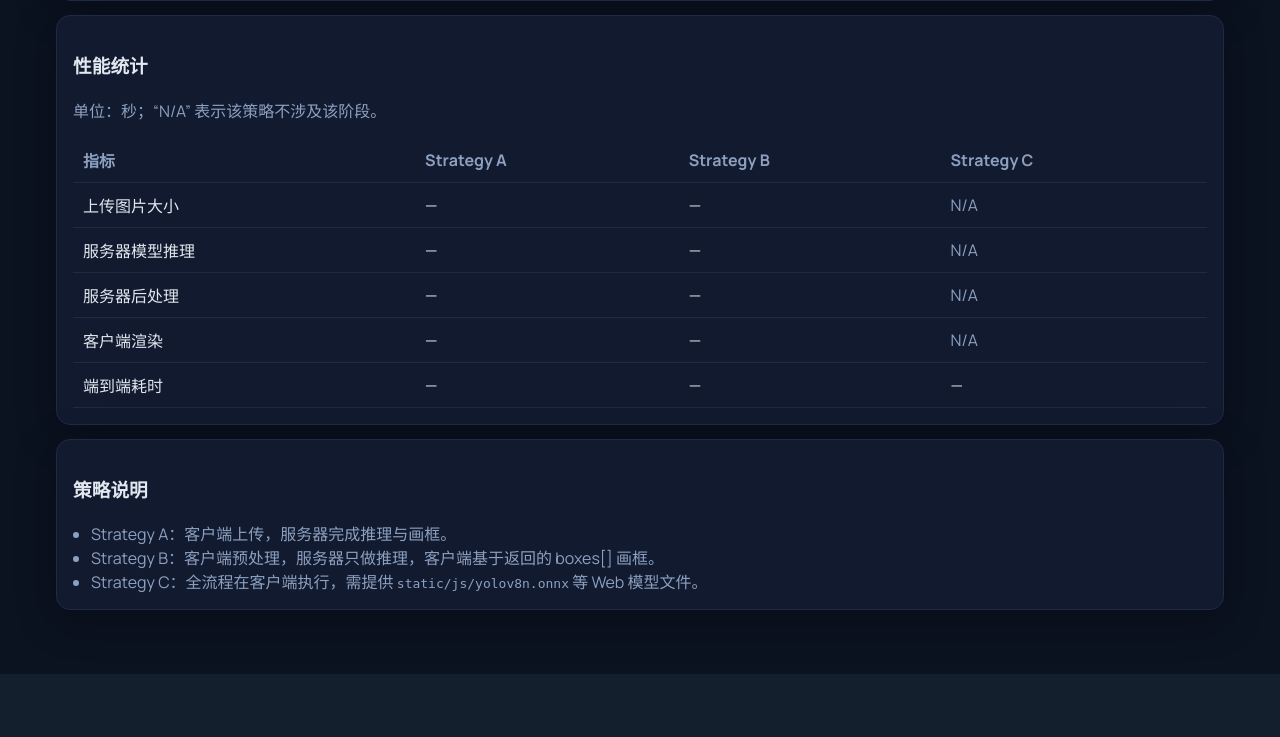
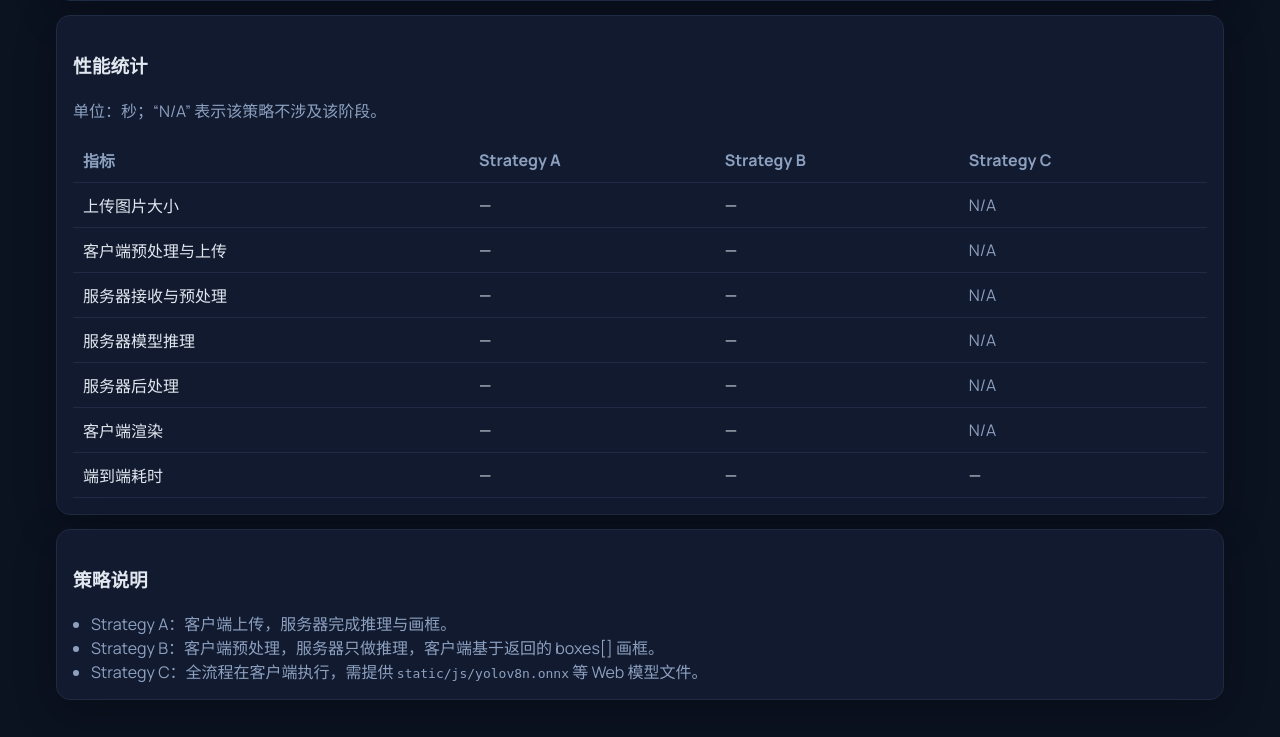
Before and after one commit to Ethan0318/YOLO-Project-for-SCUT-Software-Architecture-Class, a Flask app: page / in a window 1280 px wide. Shown: the part 856-1593 px from the top of the page. Before the commit the page ends 1530 px from the top, so only its background shows below. Run offline with Flask 3, Linux system fonts and the light colour scheme; some libraries are stand-ins or nearby versions.

Commit message:
ver-3.0
修改了性能指标

```diff
--- a/app.py
+++ b/app.py
@@ -69,7 +69,10 @@
     uploaded.save(save_path)
     save_io_time = time.time() - save_start
 
+    decode_start = time.time()
     img = cv2.imread(str(save_path))
+    decode_time = time.time() - decode_start
+    server_recv_pre = save_io_time + decode_time
 
 
     if strategy == "C":
@@ -106,6 +109,7 @@
             "original": to_relative(save_path),
             "detected": to_relative(detected_path),
             "timings": {
+                "server_recv_pre": round(server_recv_pre, 3),
                 "server_infer": round(infer_time, 3),
                 "server_post": round(post_render_time + encode_time + (time.time() - resp_prep_start), 3),
             },
@@ -140,6 +144,7 @@
             "original": to_relative(save_path),
             "boxes": boxes,
             "timings": {
+                "server_recv_pre": round(server_recv_pre, 3),
                 "server_infer": round(infer_time, 3),
                 "server_post": round(assemble_time + (time.time() - resp_prep_start), 3),
             },
--- a/static/js/main.js
+++ b/static/js/main.js
@@ -13,9 +13,9 @@
 };
 
 const metricIds = {
-  a: { size: "metric-size-a", serverInfer: "metric-infer-a", serverPost: "metric-post-a", clientRender: "metric-client-render-a", total: "metric-total-a" },
-  b: { size: "metric-size-b", serverInfer: "metric-infer-b", serverPost: "metric-post-b", clientRender: "metric-client-render-b", total: "metric-total-b" },
-  c: { size: "metric-size-c", serverInfer: "metric-infer-c", serverPost: "metric-post-c", clientRender: "metric-client-render-c", total: "metric-total-c" },
+  a: { size: "metric-size-a", clientPreUpload: "metric-client-preupload-a", serverRecvPre: "metric-server-recvpre-a", serverInfer: "metric-infer-a", serverPost: "metric-post-a", clientRender: "metric-client-render-a", total: "metric-total-a" },
+  b: { size: "metric-size-b", clientPreUpload: "metric-client-preupload-b", serverRecvPre: "metric-server-recvpre-b", serverInfer: "metric-infer-b", serverPost: "metric-post-b", clientRender: "metric-client-render-b", total: "metric-total-b" },
+  c: { size: "metric-size-c", clientPreUpload: "metric-client-preupload-c", serverRecvPre: "metric-server-recvpre-c", serverInfer: "metric-infer-c", serverPost: "metric-post-c", clientRender: "metric-client-render-c", total: "metric-total-c" },
 };
 
 const COCO_CLASSES = [
@@ -178,15 +178,19 @@
   }
 
   const uploadedBytes = (formData.get("file")?.size || (strategy === "A" ? file.size : 0));
+  const reqUpServerTotal = (headersTime - fetchStart) / 1000;
+  const srv = data.timings || {};
+  const uploadEstimate = Math.max(0, reqUpServerTotal - Number(srv.server_recv_pre || 0) - Number(srv.server_infer || 0) - Number(srv.server_post || 0));
+  const clientPreUpload = clientReqPrepare + uploadEstimate;
   if (strategy === "A") {
-    await handleStrategyAResult(data, file, overallStart, uploadedBytes);
+    await handleStrategyAResult(data, file, overallStart, uploadedBytes, clientPreUpload);
   } else {
-    await handleStrategyBResult(data, file, overallStart, mapping, uploadedBytes);
+    await handleStrategyBResult(data, file, overallStart, mapping, uploadedBytes, clientPreUpload);
   }
   stopLoading();
 }
 
-async function handleStrategyAResult(data, file, overallStart, uploadedBytes) {
+async function handleStrategyAResult(data, file, overallStart, uploadedBytes, clientPreUpload) {
   const panel = strategyPanels.A;
   const localUrl = panel.originalImage?.src || URL.createObjectURL(file);
   panel.downloadOriginal.href = localUrl;
@@ -201,6 +205,8 @@
   const srv = data.timings || {};
   const overall = (performance.now() - overallStart) / 1000;
   setMetricCell("a", "size", formatMB(uploadedBytes));
+  setMetricCell("a", "clientPreUpload", formatSeconds(clientPreUpload));
+  setMetricCell("a", "serverRecvPre", formatSeconds(srv.server_recv_pre ?? "N/A"));
   setMetricCell("a", "serverInfer", formatSeconds(srv.server_infer ?? "N/A"));
   setMetricCell("a", "serverPost", formatSeconds(srv.server_post ?? "N/A"));
   setMetricCell("a", "clientRender", formatSeconds(clientRender));
@@ -208,7 +214,7 @@
   setStatus("Strategy A 完成");
 }
 
-async function handleStrategyBResult(data, file, overallStart, mapping, uploadedBytes) {
+async function handleStrategyBResult(data, file, overallStart, mapping, uploadedBytes, clientPreUpload) {
   const panel = strategyPanels.B;
   const localUrl = panel.originalImage?.src || URL.createObjectURL(file);
   panel.downloadOriginal.href = localUrl;
@@ -232,6 +238,8 @@
   const srv = data.timings || {};
   const overall = (performance.now() - overallStart) / 1000;
   setMetricCell("b", "size", formatMB(uploadedBytes));
+  setMetricCell("b", "clientPreUpload", formatSeconds(clientPreUpload));
+  setMetricCell("b", "serverRecvPre", formatSeconds(srv.server_recv_pre ?? "N/A"));
   setMetricCell("b", "serverInfer", formatSeconds(srv.server_infer ?? "N/A"));
   setMetricCell("b", "serverPost", formatSeconds(srv.server_post ?? "N/A"));
   setMetricCell("b", "clientRender", formatSeconds(clientTime + layoutTime));
@@ -272,6 +280,8 @@
   panel.downloadResult.href = dataUrl;
 
   setMetricCell("c", "size", "N/A");
+  setMetricCell("c", "clientPreUpload", "N/A");
+  setMetricCell("c", "serverRecvPre", "N/A");
   setMetricCell("c", "serverInfer", "N/A");
   setMetricCell("c", "serverPost", "N/A");
   setMetricCell("c", "clientRender", "N/A");
--- a/templates/index.html
+++ b/templates/index.html
@@ -137,6 +137,18 @@
             <td id="metric-size-c" class="muted">N/A</td>
           </tr>
           <tr>
+            <td>客户端预处理与上传</td>
+            <td id="metric-client-preupload-a">—</td>
+            <td id="metric-client-preupload-b">—</td>
+            <td id="metric-client-preupload-c" class="muted">N/A</td>
+          </tr>
+          <tr>
+            <td>服务器接收与预处理</td>
+            <td id="metric-server-recvpre-a">—</td>
+            <td id="metric-server-recvpre-b">—</td>
+            <td id="metric-server-recvpre-c" class="muted">N/A</td>
+          </tr>
+          <tr>
             <td>服务器模型推理</td>
             <td id="metric-infer-a">—</td>
             <td id="metric-infer-b">—</td>
```
Also changed, not shown: README.md.
